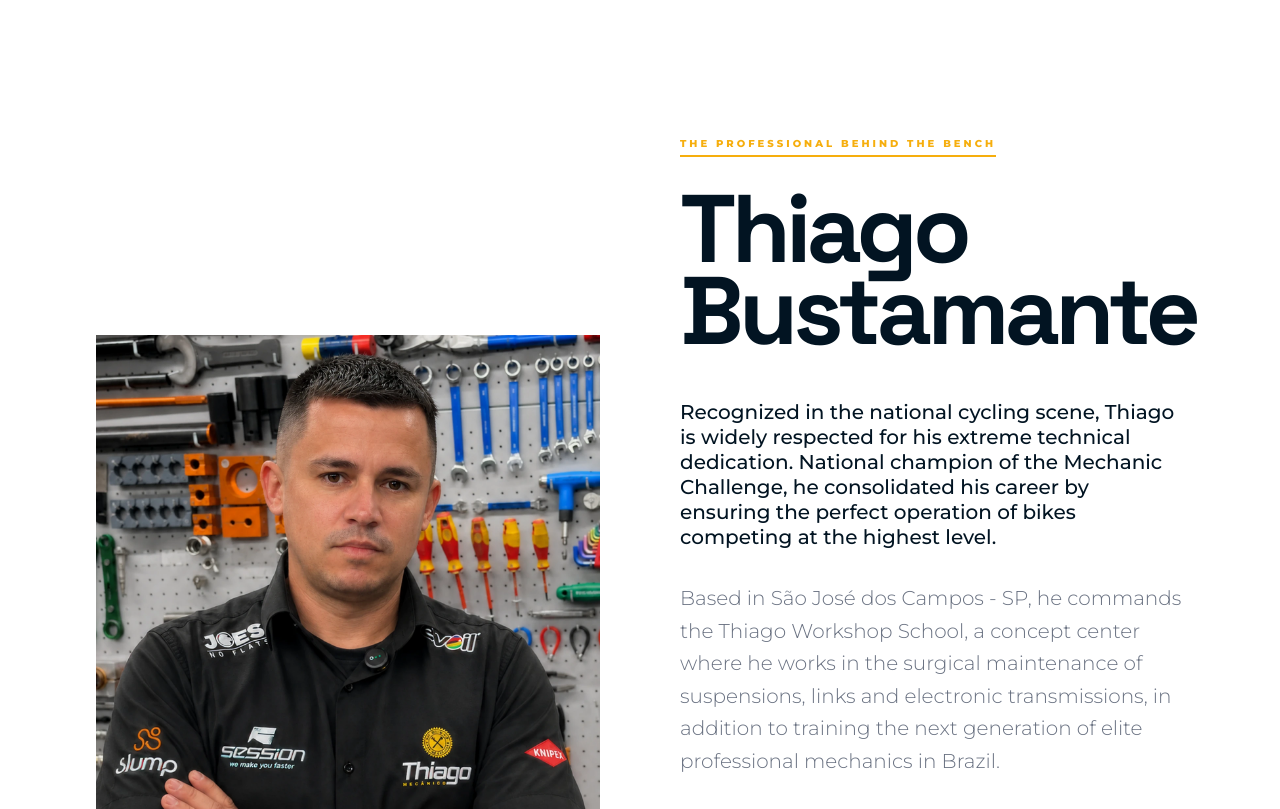
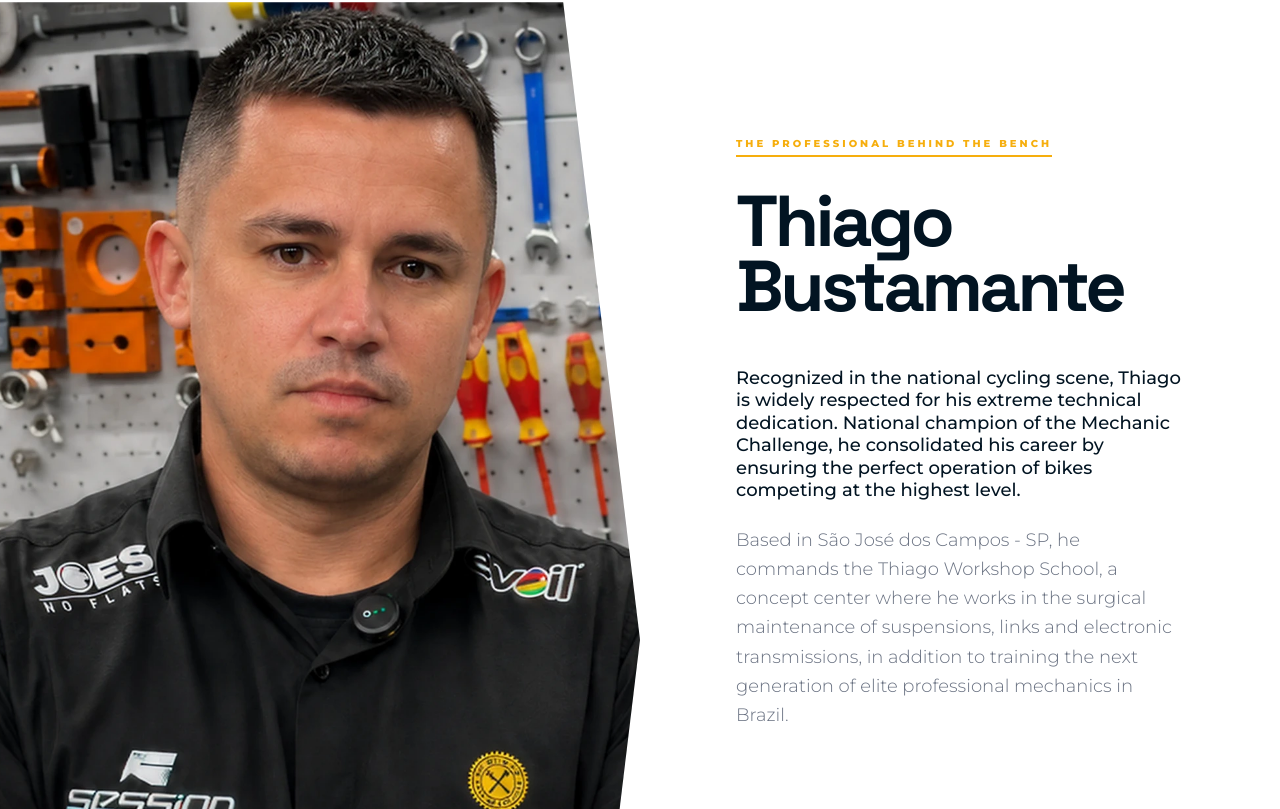
Before and after one commit to MAGUI-studio/LP-Thiago, a Next.js app: page /en#services in a window 1280 px wide. Shown: the part 1891-2700 px from the top of the page. Built offline with nearby package versions, Linux system fonts and the light colour scheme.

Commit message:
style: style changes

```diff
--- a/components/About.tsx
+++ b/components/About.tsx
@@ -10,37 +10,38 @@ export default function About() {
   return (
     <section
       id={t("Header.anchorAbout")}
-      className="w-full bg-white py-32 px-8 md:px-16 lg:px-24 text-[#021422]"
+      className="w-full bg-white text-[#021422] overflow-hidden pb-20"
     >
-      <div className="grid grid-cols-1 lg:grid-cols-2 gap-20 items-center">
-        <div className="relative w-full aspect-[4/5] lg:aspect-[3/4]">
+      <div className="grid grid-cols-1 lg:grid-cols-2 w-full">
+        <div className="relative w-full h-[400px] lg:h-auto min-h-[450px] lg:min-h-[650px] overflow-hidden bg-gray-100 [clip-path:polygon(0_0,100%_0,100%_90%,50%_100%,0_90%)] lg:[clip-path:polygon(0_0,88%_0,100%_50%,88%_100%,0_100%)]">
           <Image
             src="/thiago.webp"
             alt="Thiago Bustamante"
             fill
-            className="object-cover object-center"
+            className="object-cover object-center scale-105"
             priority
           />
         </div>
 
-        <div className="flex flex-col gap-12">
+        <div className="px-8 py-20 lg:py-32 lg:px-24 flex flex-col justify-center bg-white">
+          <div className="space-y-12 max-w-2xl">
             <div className="space-y-8">
               <span className="inline-block text-[10px] font-black tracking-[0.3em] uppercase text-[#F6AE0D] border-b-2 border-[#F6AE0D] pb-1">
                 {t("About.badge")}
               </span>
-            <h2 className="text-6xl md:text-7xl lg:text-8xl font-black tracking-tighter leading-[0.85] text-[#021422]">
+              <h2 className="text-4xl sm:text-5xl lg:text-6xl xl:text-7xl font-black tracking-tighter leading-[0.9] text-[#021422] font-title">
                 {t("About.title")}
               </h2>
             </div>
 
-          <div className="space-y-8 text-gray-700 font-light text-lg md:text-xl leading-relaxed">
+            <div className="space-y-6 text-gray-700 font-light text-base sm:text-lg leading-relaxed">
               <p className="text-[#021422] font-medium leading-tight">
                 {t("About.paragraph1")}
               </p>
               <p className="text-gray-500 max-w-2xl">{t("About.paragraph2")}</p>
             </div>
 
-          <div className="flex flex-col gap-2 pt-8">
+            <div className="flex flex-col gap-2 pt-4">
               {[
                 { icon: ShieldCheck, text: t("About.bullet1") },
                 { icon: Wrench, text: t("About.bullet2") },
@@ -63,6 +64,7 @@ export default function About() {
             </div>
           </div>
         </div>
+      </div>
     </section>
   );
 }
```
Lines whose indentation alone changed are shown as unchanged.
